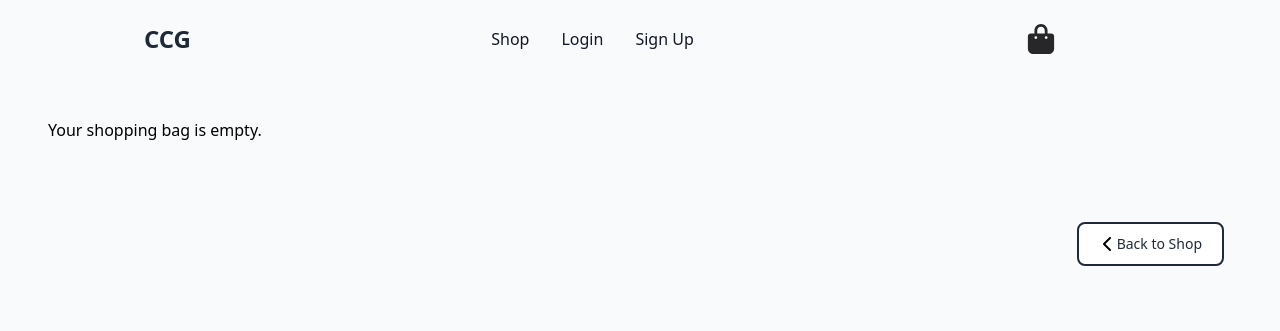
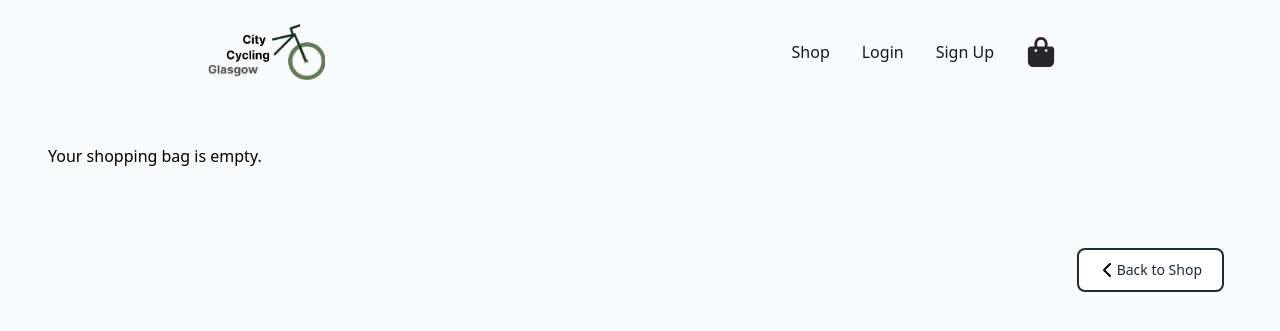
Before and after one commit to nils-n/city-cycling, a Django app: page /bag/ in a window 1280 px wide. Shown: the top 331 px of the page. Run offline with Django 3.2, Linux system fonts and the light colour scheme; parts of the project's set-up code (start-up, migrations or seed data) failed here and were passed over; some libraries are stand-ins or nearby versions.

Commit message:
improve style of navbar for all screens

```diff
--- a/static/src/output.css
+++ b/static/src/output.css
@@ -1381,6 +1381,14 @@ input:checked + .toggle-bg {
   margin-top: 2rem;
 }
 
+.ml-16 {
+  margin-left: 4rem;
+}
+
+.ml-2 {
+  margin-left: 0.5rem;
+}
+
 .block {
   display: block;
 }
@@ -1493,6 +1501,14 @@ input:checked + .toggle-bg {
   height: 100vh;
 }
 
+.h-11 {
+  height: 2.75rem;
+}
+
+.h-14 {
+  height: 3.5rem;
+}
+
 .max-h-72 {
   max-height: 18rem;
 }
@@ -1591,6 +1607,10 @@ input:checked + .toggle-bg {
 
 .w-full {
   width: 100%;
+}
+
+.w-auto {
+  width: auto;
 }
 
 .min-w-20 {
@@ -3123,8 +3143,16 @@ input:checked + .toggle-bg {
     margin-top: 1.25rem;
   }
 
+  .sm\:ml-16 {
+    margin-left: 4rem;
+  }
+
   .sm\:block {
     display: block;
+  }
+
+  .sm\:flex {
+    display: flex;
   }
 
   .sm\:h-16 {
--- a/templates/partials/navbar.html
+++ b/templates/partials/navbar.html
@@ -1,10 +1,14 @@
+{% load static %}
 <nav class="bg-gray-50 border-gray-200 dark:bg-gray-900">
     <div class="max-w-screen-lg flex flex-wrap items-center justify-between mx-auto p-4">
         <a href="{% url 'home' %}"
-           class="flex items-center space-x-3 rtl:space-x-reverse">
-            <span class="self-center text-2xl font-semibold whitespace-nowrap dark:text-white text-gray-800">CCG</span>
+           class="ml-2 py-2 sm:ml-16 flex items-center space-x-3 rtl:space-x-reverse">
+            <span class="self-center text-2xl font-semibold whitespace-nowrap dark:text-white text-gray-800">
+                <img class="h-14 w-auto" src="{% static 'images/logo.png' %}" alt="logo for the shop">
+            </span>
         </a>
-        <div class="flex md:order-2 space-x-3 md:space-x-0 rtl:space-x-reverse items-center">
+        <div class='inline-block sm:flex sm:flex-row items-center'>
+            <div class="flex md:order-2 space-x-3 md:space-x-0 rtl:space-x-reverse items-left">
                 <!-- Menu Icon and Link to User Profile -->
                 <!--Shopping Bag Icon -->
                 <!-- How fix accessibility issue : Link has no text
@@ -62,7 +66,7 @@
                         </li>
                         <li class="py-2 sm:py-0">
                             <a href="{% url 'profile' user.id %}"
-                           class="px-4 py-2  mr-0 md:mr-16 text-white bg-gray-700 hover:bg-gray-800 focus:ring-4 focus:outline-none focus:ring-gray-300 font-medium rounded-lg text-sm  text-center dark:bg-blue-600 dark:hover:bg-blue-700 dark:focus:ring-blue-800">{{ user.username }}</a>
+                               class="block py-2 px-3 md:p-0 text-gray-900 rounded hover:bg-gray-100 md:hover:bg-transparent md:hover:text-blue-700 d:dark:hover:text-blue-500 dark:text-white dark:hover:bg-gray-700 dark:hover:text-white md:dark:hover:bg-transparent dark:border-gray-700">{{ user.username }}</a>
                         </li>
                     {% else %}
                         <li>
@@ -76,5 +80,8 @@
                     {% endif %}
                 </ul>
             </div>
+
+        </div>
+
     </div>
 </nav>
```
Also changed, not shown: static/images/logo-small.png (added), static/images/logo.png (added), 1 other file. Lines whose indentation alone changed are shown as unchanged.
